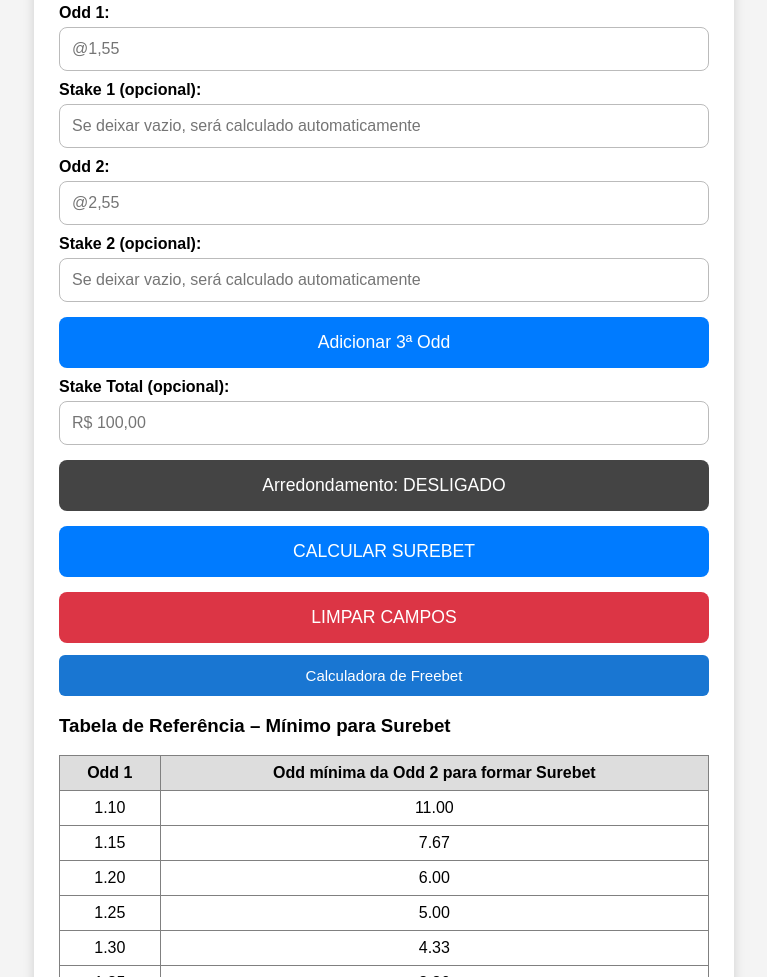
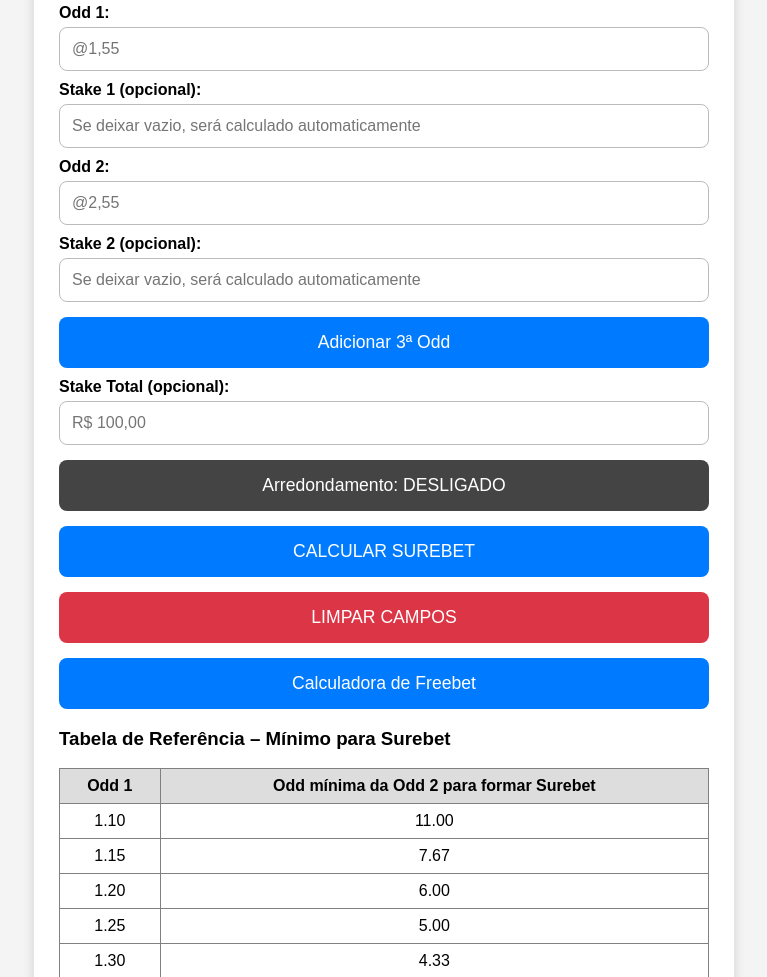
Before and after one commit to naellimatorres/calculadora-surebet, a plain HTML site: page index.html in a window 1280 px wide. Shown: the part 123-1100 px from the top of the page, without its empty margins (256-1023 px from the left). Drawn offline with Linux system fonts and the light colour scheme.

```diff
--- a/index.html
+++ b/index.html
@@ -65,14 +65,15 @@
 
 	.btn-freebet {
 		  width: 100%;
-		  margin-top: 12px;
-		  padding: 12px;
-		  background: #1976d2;
-		  color: #fff;
-		  border: none;
-		  border-radius: 6px;
-		  font-size: 15px;
-		  cursor: pointer;
+        padding: 15px;
+        background: #007bff;
+        color: white;
+        border: none;
+        border-radius: 8px;
+        font-size: 1.1rem;
+        cursor: pointer;
+        margin-top: 15px;
+        transition: 0.2s;
 	}
 	.btn-freebet:hover {
 	  	background: #0d47a1;
@@ -232,6 +233,12 @@ function toggleTerceiraOdd() {
     }
 }
 
+function irParaFreebet() {
+  window.open(
+    "https://naellimatorres.github.io/calculadora-surebet/calc-freebet.html",
+    "_blank"
+  );
+}
 
 function toggleRound() {
     arredondar = !arredondar;
```
